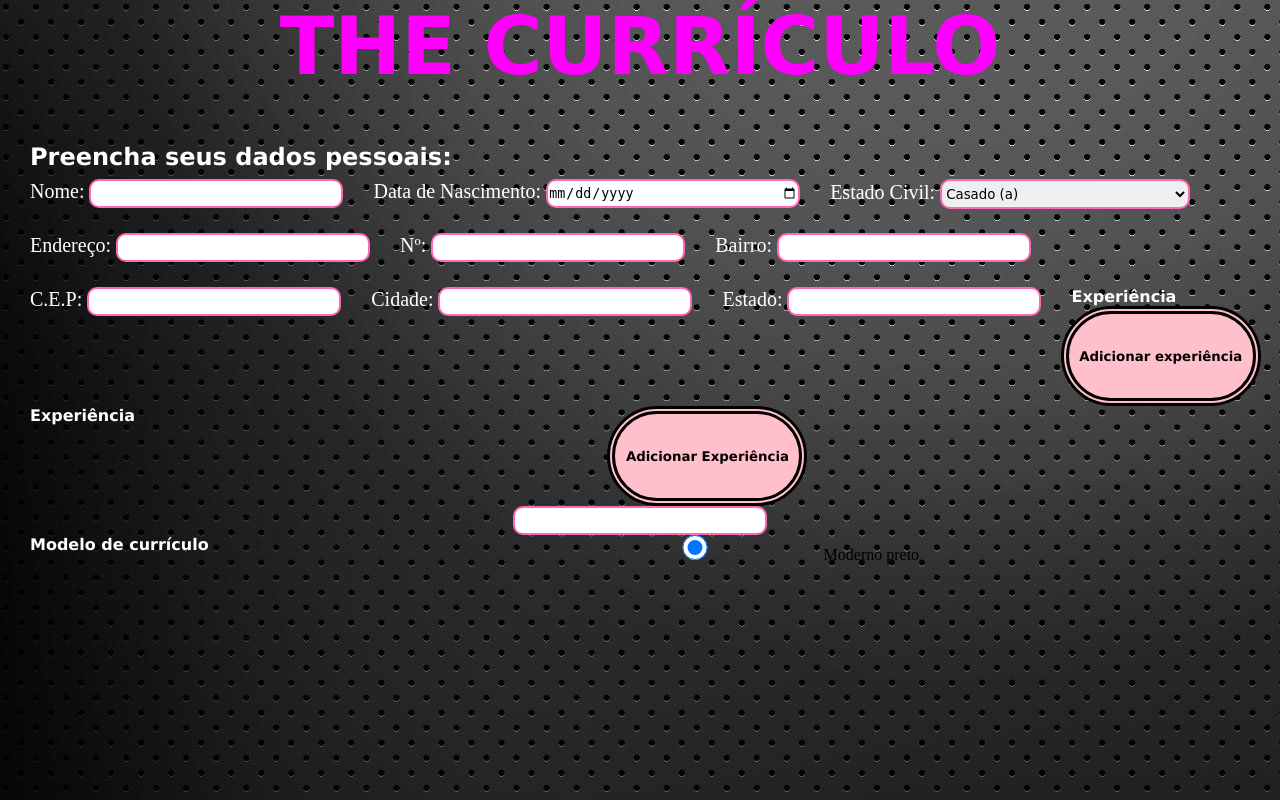
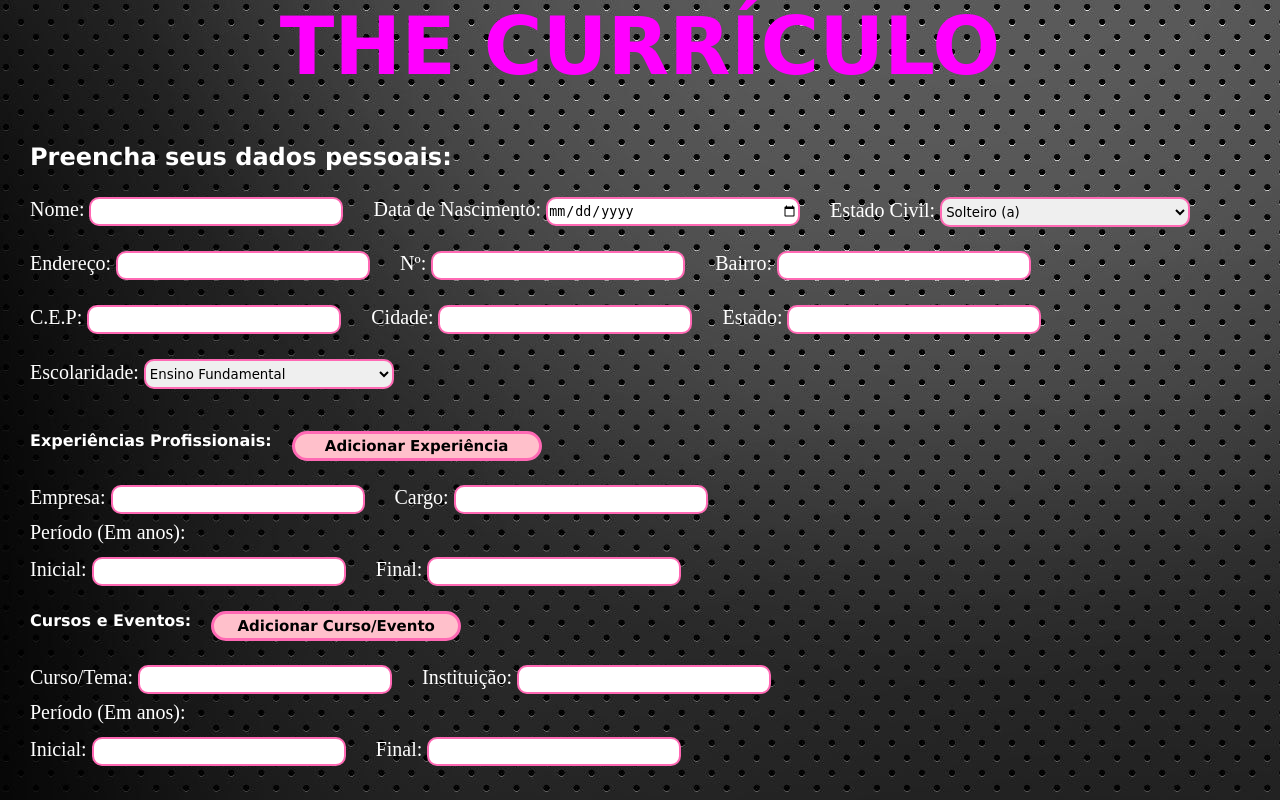
Before and after one commit to luanguedes/thecurriculo.github.io, a PHP site: page /curriculo.php in a window 1280 px wide. Run offline with PHP 8.4, Linux system fonts and the light colour scheme; some libraries are stand-ins or nearby versions.

Commit message:
Commit 4 - Atualizações nos campos dos formulários e adição de experiências em JS/HTML

```diff
--- a/css/style.css
+++ b/css/style.css
@@ -2,7 +2,7 @@
 	margin: 0;
 	padding: 0;
 }
-*:hover{
+*{
 	text-decoration: none;
 }
 body{
@@ -67,11 +67,43 @@ select{
 	margin-left: 20px;
 	float: left;
 	border-radius: 50px 50px;
-	width: 80px;
+	width: 250px;
 	height: 30px;
 	border: 3px solid  #FF69B4;
 	font-family: "Verdana";
 	font-weight: bolder;
-	font-size: 20px;
+	font-size: 15px;
 	background-color: pink;
 }
+.botao:hover{
+	color: red;
+	background-color: lightblue;
+}
+.botao2{
+	margin-left: 20px;
+	float: left;
+	border-radius: 50px 50px;
+	width: 250px;
+	height: 30px;
+	border: 3px solid  #FF69B4;
+	font-family: "Verdana";
+	font-weight: bolder;
+	font-size: 15px;
+	background-color: pink;
+}
+.botao2:hover{
+	color: red;
+	background-color: lightblue;
+}
+.excluir{
+	float: left;
+	color: red;
+	font-size: 20px;
+	margin-left: 30px;
+}
+.excluir2{
+	float: left;
+	color: red;
+	font-size: 20px;
+	margin-left: 30px;
+}
--- a/curriculo.php
+++ b/curriculo.php
@@ -6,32 +6,46 @@
   <link rel="stylesheet" type="text/css" href="css/style.css">
     <script src="https://ajax.googleapis.com/ajax/libs/jquery/2.1.1/jquery.min.js"></script>
     <script type="text/javascript">
-                    $(document).ready(function() {
-              var max_fields = 10; //maximum input boxes allowed
-              var wrapper = $(".input_fields_wrap"); //Fields wrapper
-              var add_button = $(".add_field_button"); //Add button ID
+              $(document).ready(function(){
+              var max_fields = 10;
+              var wrapper = $(".adicionar");
+              var wrapper2 = $(".adicionar2");
+              var add_button = $(".botao");
+              var add_button2 = $(".botao2");
 
-              var x = 1; //initlal text box count
-              $(add_button).click(function(e) { //on add input button click
+              var x = 1;
+              $(add_button).click(function(e) {
                 e.preventDefault();
                 var length = wrapper.find("input:text.textAdded").length;
 
-                if (x < max_fields) { //max input box allowed
-                  x++; //text box increment
-                  $(wrapper).append('<div><input type="text" class="textAdded" name="' + '" /><a href="#" class="remove_field">Excluir</a></div>'); //add input box
+                if (x < max_fields) {
+                  x++;
+                  $(wrapper).append('<div><p>Empresa: <input type="text" name="empresa"></p><p>Cargo: <input type="text" class="textAdded" name="cargo" /></p><br><br><p>Período (Em anos):</p><br><br><p>Inicial: <input type="text" name="inicial"></p><p>Final: <input type="text" name="final"></p><br><br><br><a href="#" class="excluir">Excluir</a></div><br><br>');
                 }
-                //Fazendo com que cada uma escreva seu name
-                wrapper.find("input:text").each(function() {
-                  $(this).val($(this).attr('name'))
-                });
               });
 
-              $(wrapper).on("click", ".remove_field", function(e) { //user click on remove text
+              $(wrapper).on("click", ".excluir", function(e) {
                 e.preventDefault();
                 $(this).parent('div').remove();
                 x--;
                 })
 
+               var y = 1;
+              $(add_button2).click(function(e) {
+                e.preventDefault();
+                var length = wrapper2.find("input:text.textAdded").length;
+
+                if (y < max_fields) {
+                  y++;
+                  $(wrapper2).append('<div><p>Curso/Tema: <input type="text" name="curso_tema"></p><p>Instituição: <input type="text" name="instituicao"></p><br><br><p>Período (Em anos):</p><br><br><p>Inicial: <input type="text" name="inicial"></p><p>Final: <input type="text" name="final"></p><br><br><br><a href="#" class="excluir2">Excluir</a></div><br><br>');
+                }
+              });
+
+              $(wrapper2).on("click", ".excluir2", function(e) {
+                e.preventDefault();
+                $(this).parent('div').remove();
+                y--;
+              })
             });
     </script>
 </head>
@@ -41,44 +55,50 @@
     <h2>Preencha seus dados pessoais:</h2>
     <br>
     <br>
-    <p>Nome:     <input type="text" name="nome"></p>
+    <br>
+    <p>Nome: <input type="text" name="nome"></p>
     <p>Data de Nascimento: <input type="date" name="nome"></p>
     <p>Estado Civil: <select name="estado_civil">
+          <option value="Solteiro (a)">Solteiro (a)</option>
           <option value="Casado (a)">Casado (a)</option>
-          <option value="Solteiro (a)">Solteiro (a)</option>
           <option value="Viuvo (a)">Viuvo (a)</option>
           <option value="Divorcidado (a)">Divorciado (a)</option>
     </select></p><br><br><br>
     <p>Endereço: <input type="text" name="endereco"></p>
-      <p>Nº:       <input type="text" name="numero"></p>
-      <p>Bairro:   <input type="text" name="bairro"></p><br><br><br>
-      <p>C.E.P:    <input type="text" name="cep"></p>
-      <p>Cidade:   <input type="text" name="cidade"></p>
-      <p>Estado:   <input type="text" name="estado"></p>
-
-      <div class="card-body" id="div-experiencias">
-                    <h4 class="card-title">Experiência</h4>
-                    <button class="btn btn-sm right" id="btn-adicionar-experiencia" title="Adicionar experiência">Adicionar experiência</button>
-                </div>
-
-
-                <div class="input_fields_wrap">
-                     <h4 class="card-title">Experiência</h4>
-                  <button class="add_field_button">Adicionar Experiência</button>
+    <p>Nº: <input type="text" name="numero"></p>
+    <p>Bairro: <input type="text" name="bairro"></p><br><br><br>
+    <p>C.E.P: <input type="text" name="cep"></p>
+    <p>Cidade: <input type="text" name="cidade"></p>
+    <p>Estado: <input type="text" name="estado"></p><br><br><br>
+    <p>Escolaridade: <select name="escolaridade">
+     	<option value="Ensino Fundamental">Ensino Fundamental</option>
+        <option value="Ensino Medio">Ensino Medio</option>
+        <option value="Ensino Superior">Ensino Superior</option>
+        <option value="Ensino Fundamental Incompleto">Ensino Fundamental Incompleto</option>
+        <option value="Ensino Medio Incompleto">Ensino Medio Incompleto</option>
+        <option value="Ensino Superior Incompleto">Ensino Superior Incompleto</option>
+    </select></p><br><br><br><br>
+    <div class="adicionar">
+        <h4>Experiências Profissionais:</h4>
+        <button class="botao">Adicionar Experiência</button><br><br><br>
         <div>
-                    <input type="text">
+            <p>Empresa: <input type="text" name="empresa"></p>
+            <p>Cargo: <input type="text" name="cargo"></p><br><br>
+            <p>Período (Em anos):</p><br><br>
+            <p>Inicial: <input type="text" name="inicial"></p>
+            <p>Final: <input type="text" name="final"></p><br><br><br>
         </div>
     </div>
-
-
-                <div class="card-body" id="div-experiencias">
-                    <h4 class="card-title">Modelo de currículo</h4>
-                    <div class="row">
-                        <div class="col-12 col-md-4">
-                            <div class="form-check form-check-inline">
-                                <label class="form-check-label">
-                                    <input class="form-check-input" type="radio" name="modelo" id="modelo1" value="modelo1" checked> Moderno preto
-                                </label>
+    <div class="adicionar2">
+        <h4>Cursos e Eventos:</h4>
+        <button class="botao2">Adicionar Curso/Evento</button><br><br><br>
+        <div>
+            <p>Curso/Tema: <input type="text" name="curso_tema"></p>
+            <p>Instituição: <input type="text" name="instituicao"></p><br><br>
+            <p>Período (Em anos):</p><br><br>
+            <p>Inicial: <input type="text" name="inicial"></p>
+            <p>Final: <input type="text" name="final"></p><br><br><br>
+        </div>
     </div>
   </center>
 </body>
```
Also changed, not shown: 3 other files. Lines whose indentation alone changed are shown as unchanged.
